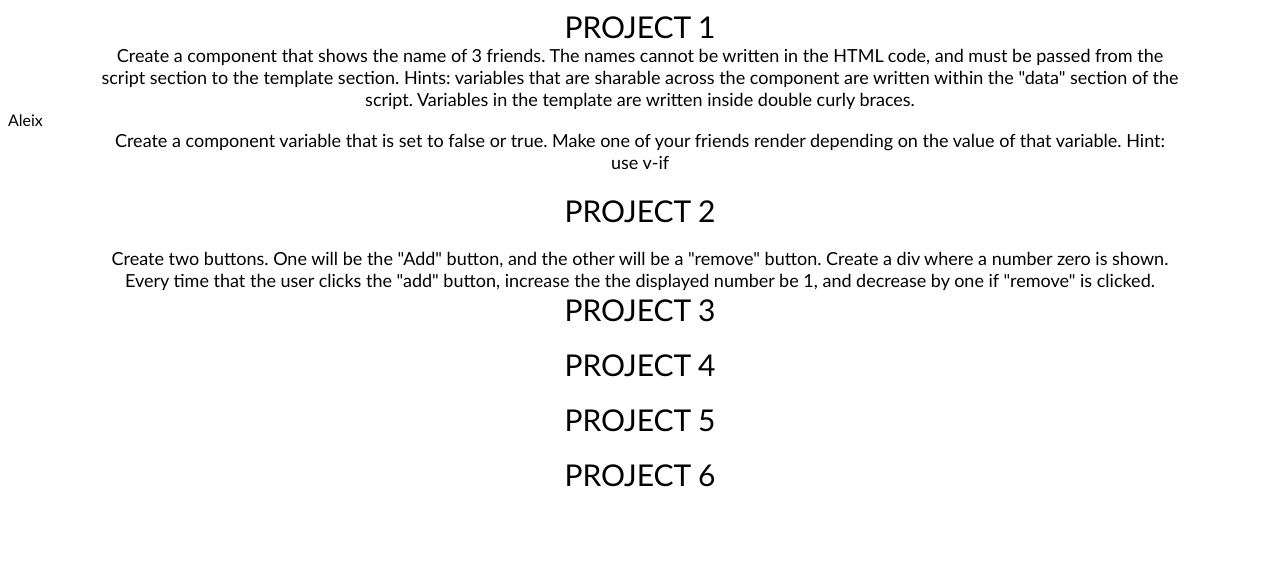
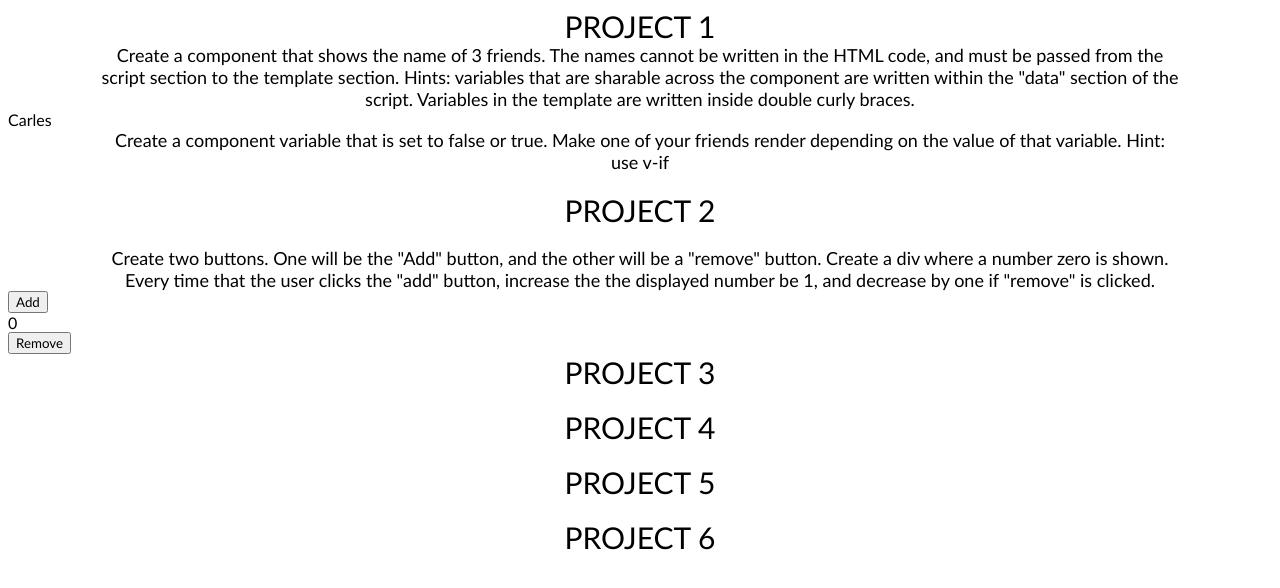
Before and after one commit to aleixfortm/catalan-waters, a Vue app in the folder learning-module/: page / in a window 1280 px wide. Shown: the top 588 px of the page. Built offline with nearby package versions, Linux system fonts and the light colour scheme.

Commit message:
project 2 completed

```diff
--- a/learning-module/src/App.vue
+++ b/learning-module/src/App.vue
@@ -9,6 +9,7 @@
   <div class="project-desc">Create two buttons. One will be the "Add" button, and the other will be a "remove" button. Create a div where a number zero is shown. Every time that
     the user clicks the "add" button, increase the the displayed number be 1, and decrease by one if "remove" is clicked.
   </div>
+  <project-two></project-two>
   <div class="project-title">PROJECT 3</div><br>
 
   <div class="project-title">PROJECT 4</div><br>
@@ -21,10 +22,12 @@
 
 <script>
 import ProjectOne from "./components/ProjectOne.vue";
+import ProjectTwo from "./components/ProjectTwo.vue";
 
 export default {
   components: {
-    ProjectOne
+    ProjectOne,
+    ProjectTwo
   }
 }
 
--- a/learning-module/src/components/ProjectOne.vue
+++ b/learning-module/src/components/ProjectOne.vue
@@ -19,6 +19,9 @@
             makeItVisible() {
                 var ranNum = Math.random() < 0.5 ? true : false;
                 this.visible1 = ranNum;
+                if (this.visible1 === true) {
+                    this.friendOne = "Carles";
+                }
                 ranNum = Math.random() < 0.5 ? true : false;
                 this.visible2 = ranNum;
                 ranNum = Math.random() < 0.5 ? true : false;
--- /dev/null
+++ b/learning-module/src/components/ProjectTwo.vue
@@ -0,0 +1,25 @@
+<template>
+    <button @click="addNumber" class="add">Add</button>
+    <div>{{number}}</div>
+    <button @click="removeNumber" class="remove">Remove</button>
+</template>
+<script>
+    export default {
+        data() {
+            return {
+                number: 0
+            }
+        },
+        methods: {
+            addNumber() {
+                this.number ++;
+            },
+            removeNumber() {
+
+                if (this.number > 0) {
+                    this.number --;
+                }
+            }
+        }
+    }
+</script>
```
